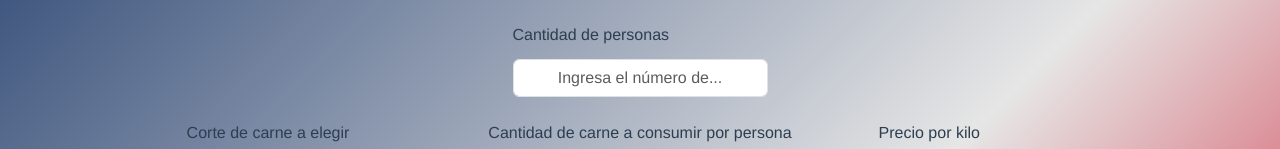
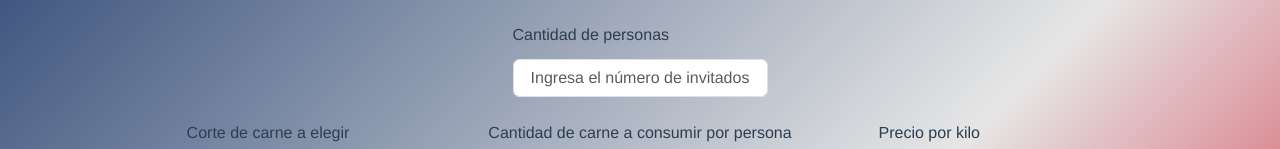
Before and after one commit to Klaulara/Proyecto-tikitikiti, a Vue app: page / in a window 1280 px wide. Shown: the part 143-292 px from the top of the page. Built offline with nearby package versions, Linux system fonts and the light colour scheme.

Commit message:
productos

```diff
--- a/src/views/HomeView.vue
+++ b/src/views/HomeView.vue
@@ -13,8 +13,8 @@
           class="form-control text-center mt-1"
           v-model="cantidadPersonas"
           id="exampleFormControlInput1"
-          placeholder="Ingresa el número de..."
-          min="0"
+          placeholder="Ingresa el número de invitados"
+          min="2"
         />
       </div>
       <div class="d-flex flex-row">
@@ -29,9 +29,9 @@
         v-model="corteCarne"
       >
         <option aria-label="Disabled select example" disabled>Elige corte</option>
-        <option value="200">200 gramos</option>
-        <option value="300">300 gramos</option>
-        <option value="500">500 gramos</option>
+        <option value="">Abastero</option>
+        <option value="">Lomo liso</option>
+        <option value="">Lomo vetado</option>
       </select>
     </div>
 
```
